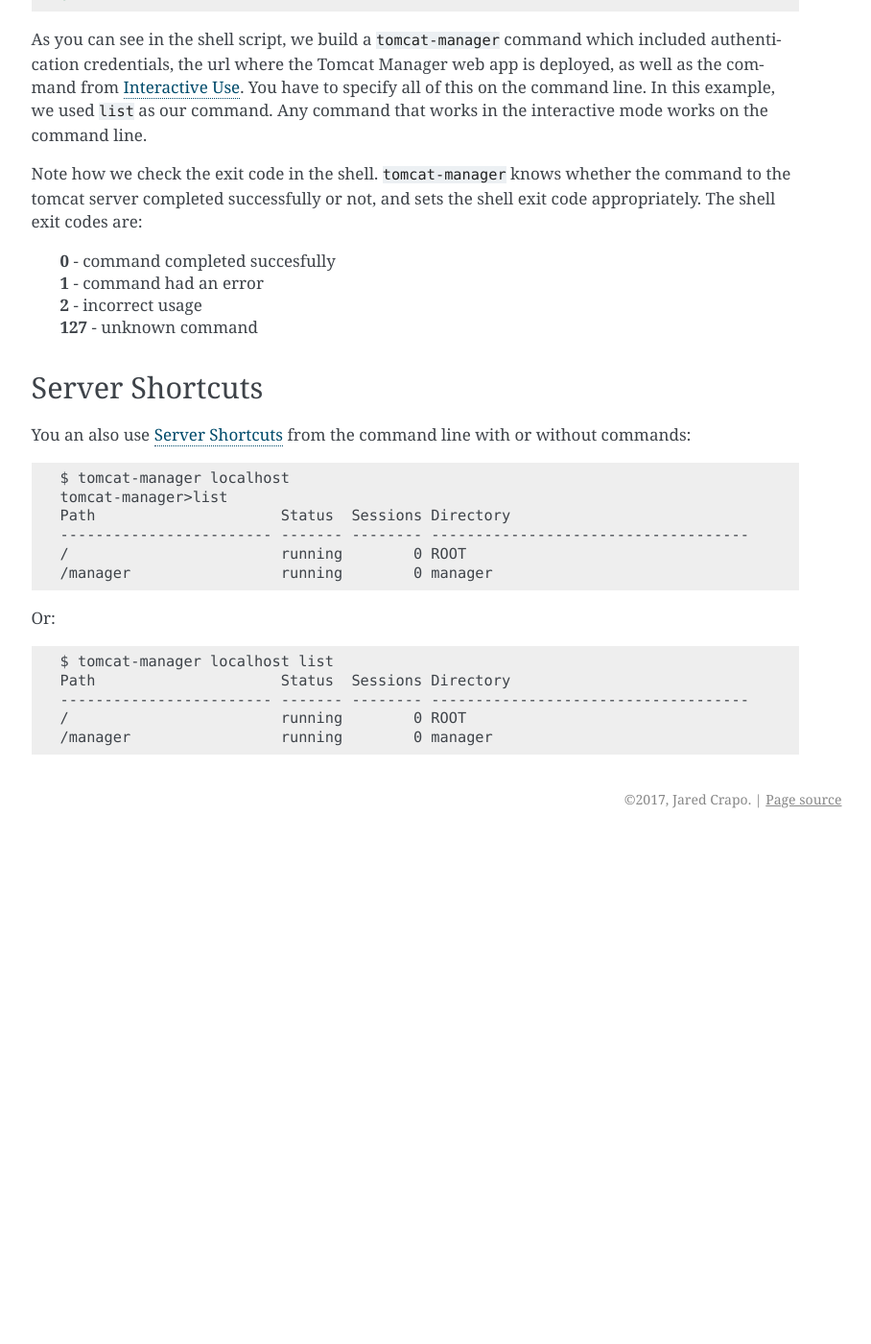
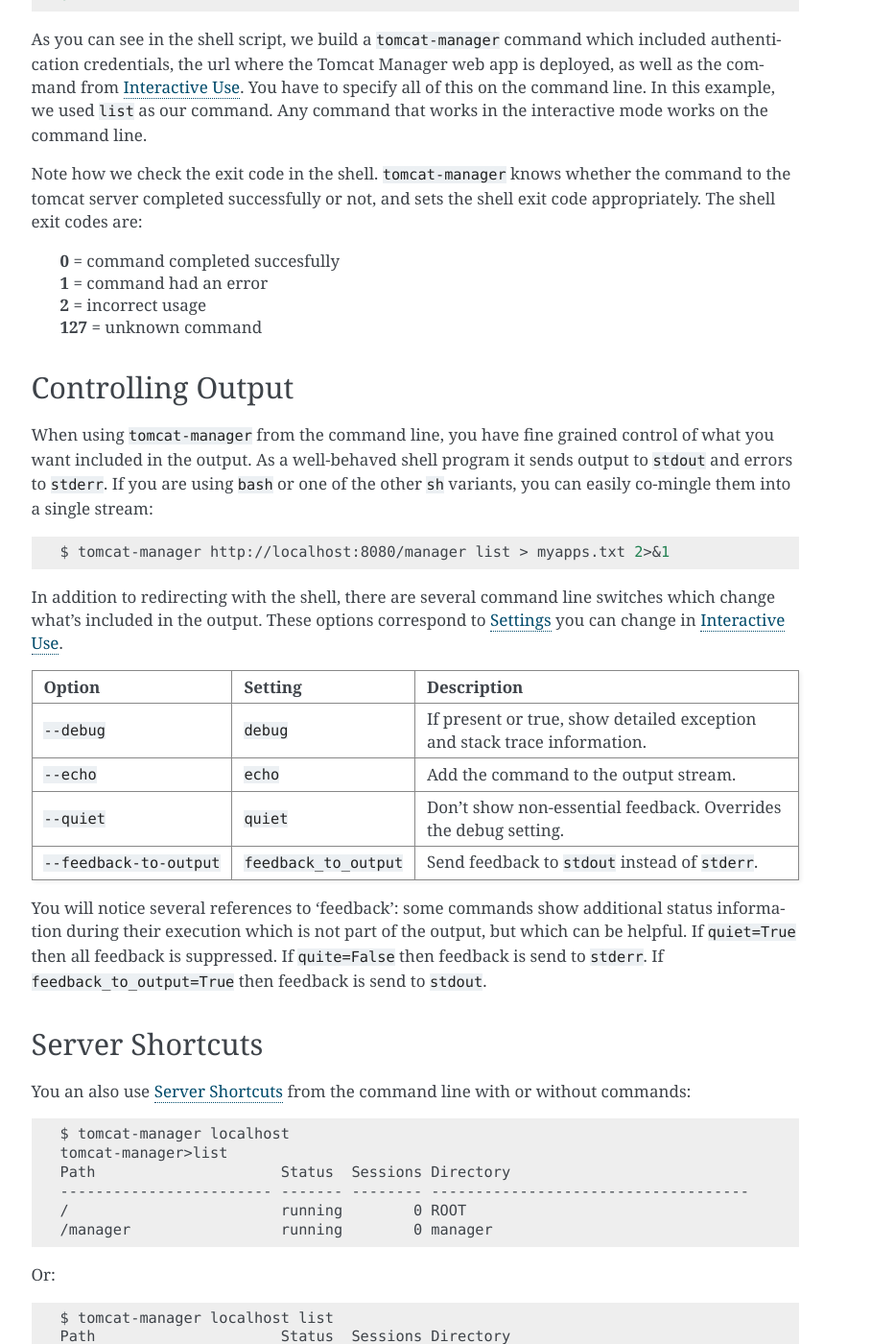
Before and after one commit to tomcatmanager/tomcatmanager, a Sphinx documentation site: the page built from docs/commandline.rst, in a window 1280 px wide and 1400 px high, scrolled down 994 px. Shown: the whole window at 96% size, without its empty margins (330-1238 px from the left). Built offline with Sphinx 7.4.7, drawn with Linux system fonts in a browser that asks for light colours; before the commit the page ends 1866 px from its top, so only the background shows below that.

Commit message:
Update documentation for command line switches

```diff
--- a/docs/commandline.rst
+++ b/docs/commandline.rst
@@ -64,10 +64,47 @@
 the command to the tomcat server completed successfully or not, and sets the
 shell exit code appropriately. The shell exit codes are:
 
-   | **0** - command completed succesfully
-   | **1** - command had an error
-   | **2** - incorrect usage
-   | **127** - unknown command
+
+   | **0** = command completed succesfully
+   | **1** = command had an error
+   | **2** = incorrect usage
+   | **127** = unknown command
+
+
+Controlling Output
+------------------
+
+When using ``tomcat-manager`` from the command line, you have fine grained
+control of what you want included in the output. As a well-behaved shell
+program it sends output to ``stdout`` and errors to ``stderr``. If you are
+using ``bash`` or one of the other ``sh`` variants, you can easily co-mingle
+them into a single stream:
+
+.. code-block:: bash
+
+   $ tomcat-manager http://localhost:8080/manager list > myapps.txt 2>&1
+
+In addition to redirecting with the shell, there are several command line
+switches which change what's included in the output. These options correspond
+to :ref:`settings` you can change in :doc:`Interactive Use <interactive>`.
+
+========================  ======================  ======================================
+Option                    Setting                 Description
+========================  ======================  ======================================
+``--debug``               ``debug``               If present or true, show detailed
+                                                  exception and stack trace information.
+``--echo``                ``echo``                Add the command to the output stream.
+``--quiet``               ``quiet``               Don't show non-essential feedback.
+                                                  Overrides the debug setting.
+``--feedback-to-output``  ``feedback_to_output``  Send feedback to ``stdout`` instead of
+                                                  ``stderr``.
+========================  ======================  ======================================
+
+You will notice several references to 'feedback': some commands show additional
+status information during their execution which is not part of the output, but
+which can be helpful. If ``quiet=True`` then all feedback is suppressed. If
+``quite=False`` then feedback is send to ``stderr``. If
+``feedback_to_output=True`` then feedback is send to ``stdout``.
 
 
 Server Shortcuts
--- a/docs/interactive.rst
+++ b/docs/interactive.rst
@@ -216,11 +216,13 @@
 the details.
 
 
+.. _settings:
+
 Settings
 --------
 
-The ``show`` command displays list of settings which control the behavior of
-``tomcat-manager``:
+The ``show`` or ``settings`` (they do exactly the same thing) commands display
+a list of settings which control the behavior of ``tomcat-manager``:
 
 .. code-block:: none
 
```
